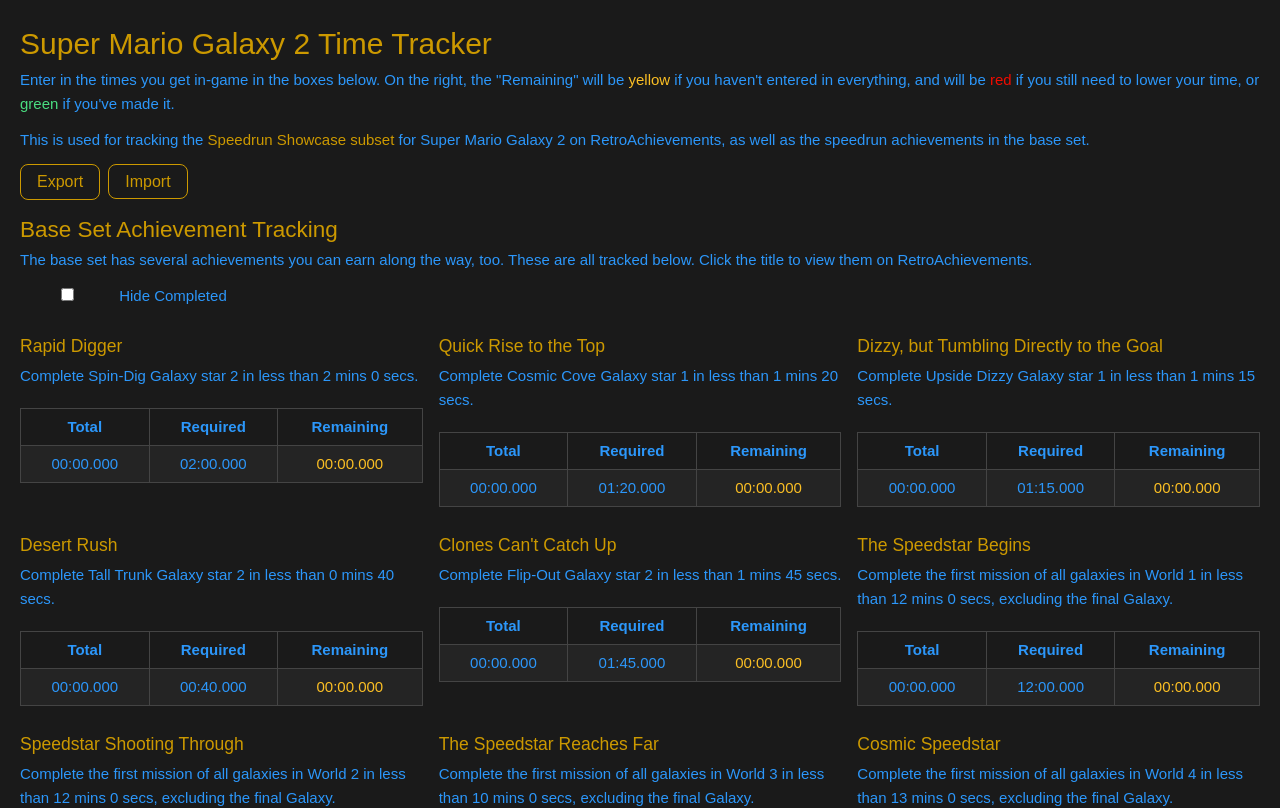
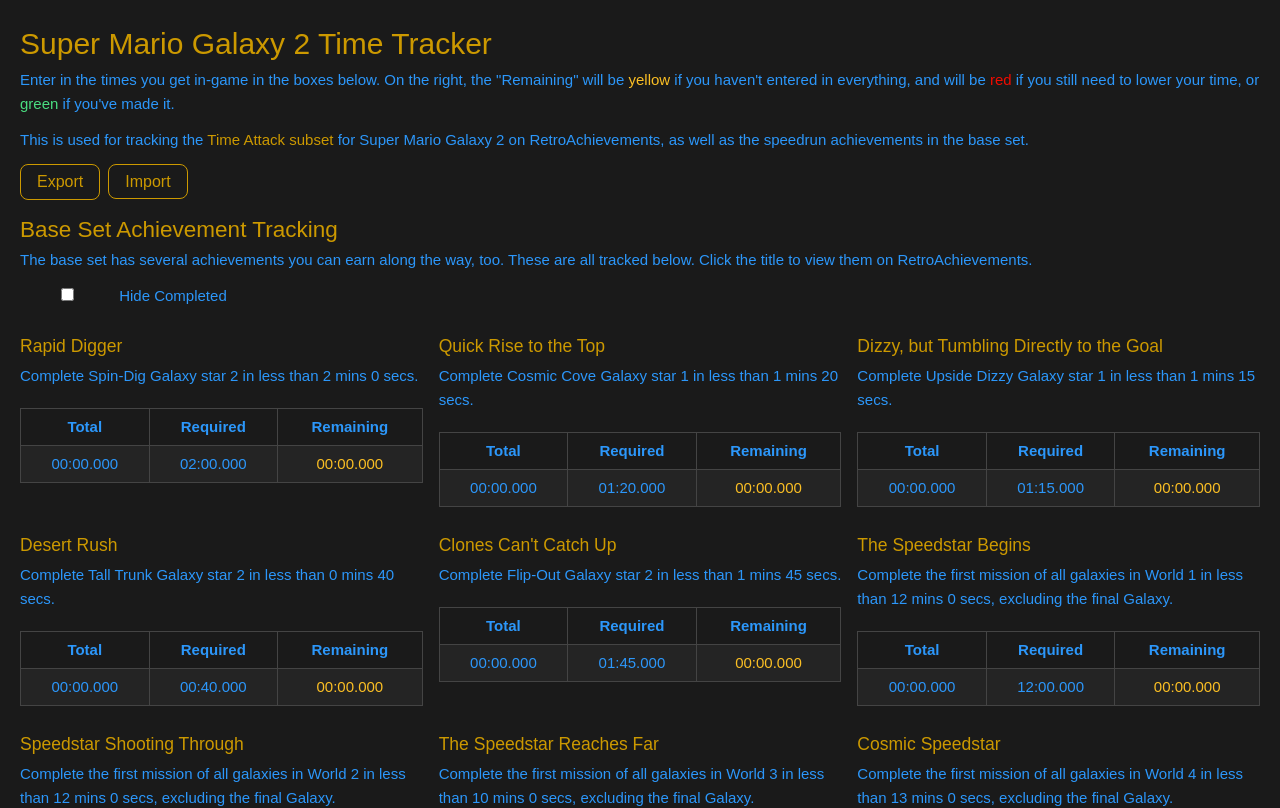
Before and after one commit to Chew/galaxy-2-time-attack-tracking, a Vue app: page / in a window 1280 px wide. Shown: the top 808 px of the page. Built offline with nearby package versions, Linux system fonts and the light colour scheme.

Commit message:
undo rename

```diff
--- a/src/App.vue
+++ b/src/App.vue
@@ -9,7 +9,7 @@
     </p>
     <p>
       This is used for tracking the
-      <a href="https://retroachievements.org/game/36068" target="_blank">Speedrun Showcase subset</a>
+      <a href="https://retroachievements.org/game/36068" target="_blank">Time Attack subset</a>
       for Super Mario Galaxy 2 on RetroAchievements, as well as the speedrun achievements in the base set.
     </p>
 
```
